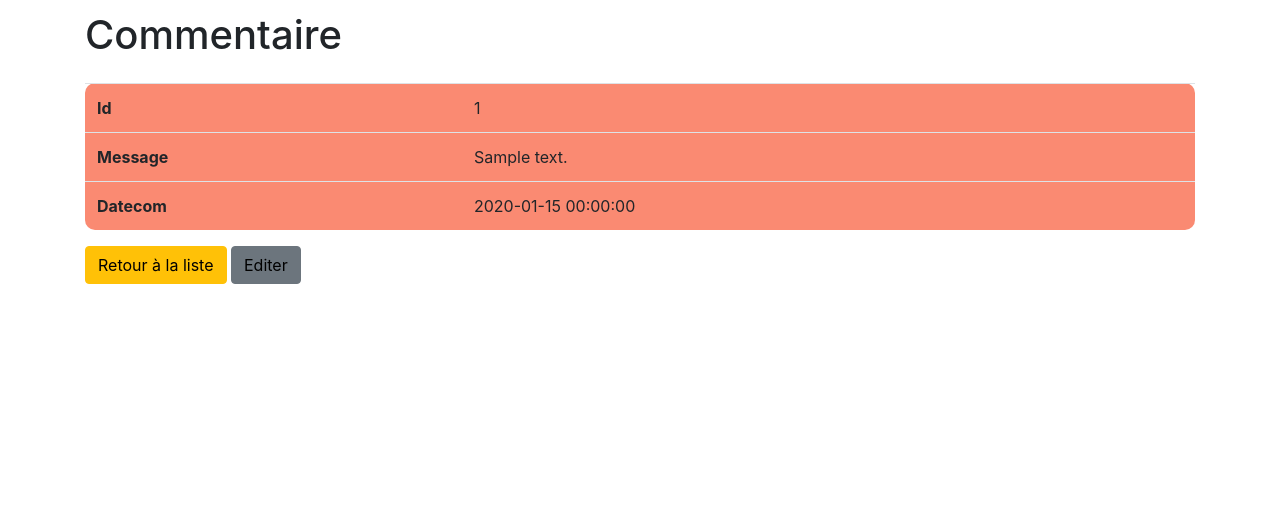
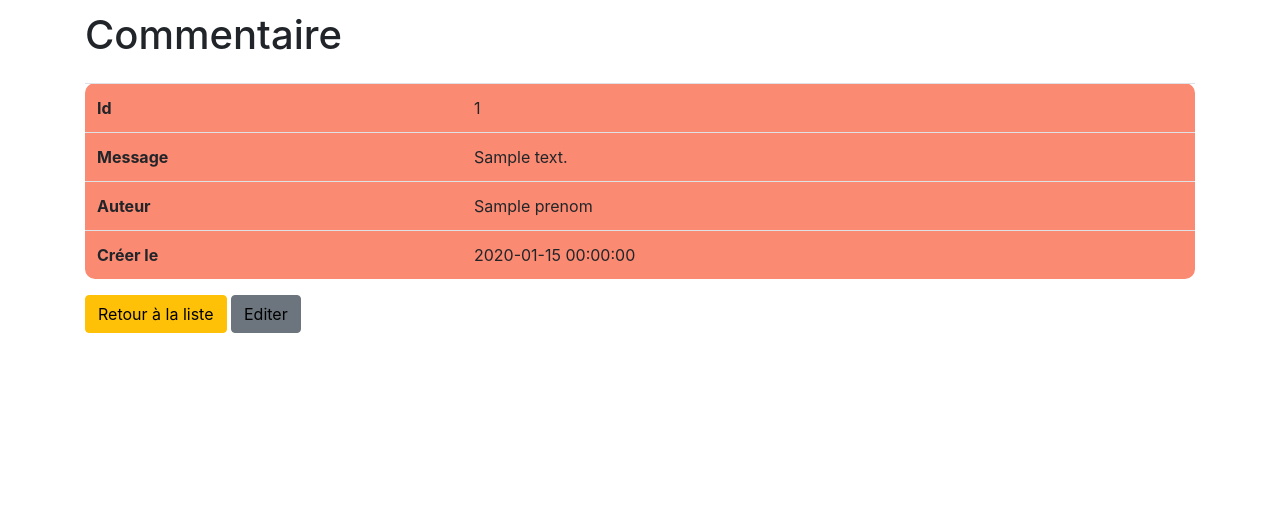
Before and after one commit to looooic/DalumniSymfony, a Symfony app: template templates/commentaire/show.html.twig in a window 1280 px wide. Shown: the part 161-680 px from the top of the page. Run offline with Twig, Linux system fonts and the light colour scheme; the template is opened without the code that fills it: most values are stand-ins (such as "Sample title", 1, 10 or a date in 2020); some libraries are stand-ins or nearby versions.

Commit message:
fin de travail : mission incomplete forum

```diff
--- a/composer.json
+++ b/composer.json
@@ -45,7 +45,7 @@
         "symfony/browser-kit": "^5.1",
         "symfony/css-selector": "^5.1",
         "symfony/debug-bundle": "^5.1",
-        "symfony/maker-bundle": "^1.0",
+        "symfony/maker-bundle": "^1.25",
         "symfony/phpunit-bridge": "^5.1",
         "symfony/stopwatch": "^5.1",
         "symfony/var-dumper": "^5.1",
--- a/templates/commentaire/index.html.twig
+++ b/templates/commentaire/index.html.twig
@@ -11,6 +11,7 @@
                 <th>Id</th>
                 <th>Messages</th>
                 <th>Date </th>
+                <th>Auteur</th>
                 <th>Actions</th>
             </tr>
         </thead>
@@ -20,6 +21,7 @@
                 <td>{{ commentaire.id }}</td>
                 <td>{{ commentaire.message }}</td>
                 <td>{{ commentaire.datecom ? commentaire.datecom|date('Y-m-d H:i:s') : '' }}</td>
+                <td>{{ commentaire.author ? commentaire.author.user.prenom }}</td>
                 <td>
                     <button type="button" class="btn btn-warning bouton">  <a href="{{ path('commentaire_show', {'id': commentaire.id}) }}">Aller sur le commentaire</a> </button>
                     <button type="button" class="btn btn-light bouton">    <a href="{{ path('commentaire_edit', {'id': commentaire.id}) }}">Modifier le sujet</a> </button>
--- a/templates/commentaire/new.html.twig
+++ b/templates/commentaire/new.html.twig
@@ -7,5 +7,8 @@
 <br>
     {{ include('commentaire/_form.html.twig') }}
 <br>
-    <button type="button" class="btn btn-warning bouton">   <a href="{{ path('commentaire_index') }}">Retour à la liste</a> </button>
+{% if is_granted('ROLE_ADMIN') %}
+    <button type="button" class="btn btn-warning bouton">   <a href="{{  path('commentaire_index') }}">Retour à la liste des commentaires</a> </button>
+{% endif %}
+    <button type="button" class="btn btn-warning bouton">   <a href="{{  path('commentaire_index') }}">Retour au sujet </a> </button
 {% endblock %}
--- a/templates/commentaire/show.html.twig
+++ b/templates/commentaire/show.html.twig
@@ -16,7 +16,11 @@
                 <td>{{ commentaire.message }}</td>
             </tr>
             <tr>
-                <th>Datecom</th>
+                <th>Auteur</th>
+                <td>{{ commentaire.author.user.prenom }}</td>
+            </tr>
+            <tr>
+                <th>Créer le</th>
                 <td>{{ commentaire.datecom ? commentaire.datecom|date('Y-m-d H:i:s') : '' }}</td>
             </tr>
         </tbody>
--- a/templates/post/show.html.twig
+++ b/templates/post/show.html.twig
@@ -62,7 +62,7 @@
     <a href="{{ path('commentaire_new', {'id': post.id}) }}">Ajouter un commentaire</a>
 </button>
       {% endif %}
-    <button type="button" class="btn btn-warning bouton"> <a href="{{ path('post_index') }}">Retour à la liste</a> </button>
+    <button type="button" class="btn btn-warning bouton"> <a href="{{ path('post_index') }}">Retour à la liste des sujets</a> </button>
       {% if is_granted('EDIT', post) %}
     <button type="button" class="btn btn-secondary bouton"> <a href="{{ path('post_edit', {'id': post.id}) }}">Editer</a> </button>
       {% endif %}
```
Also changed, not shown: 1 other file.
